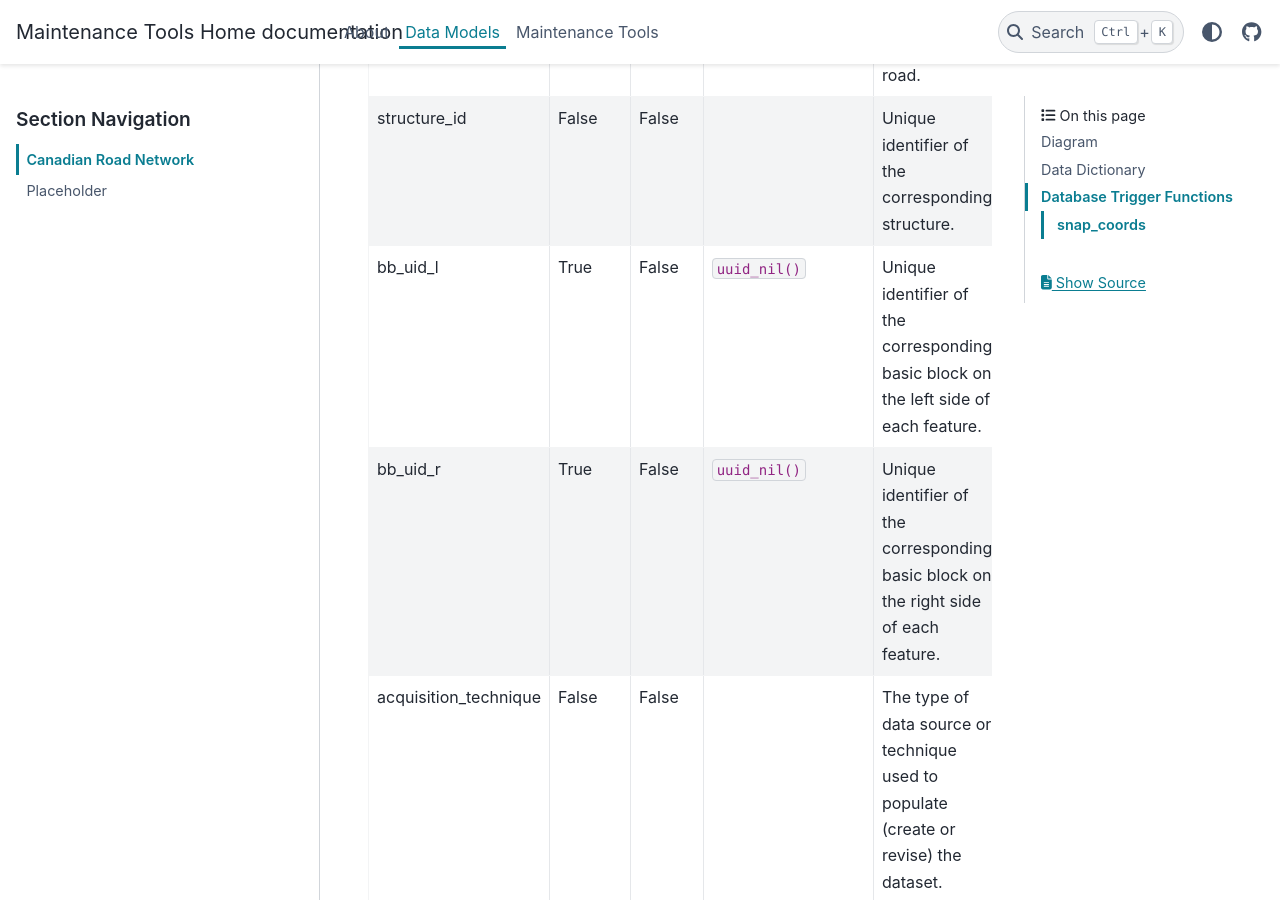
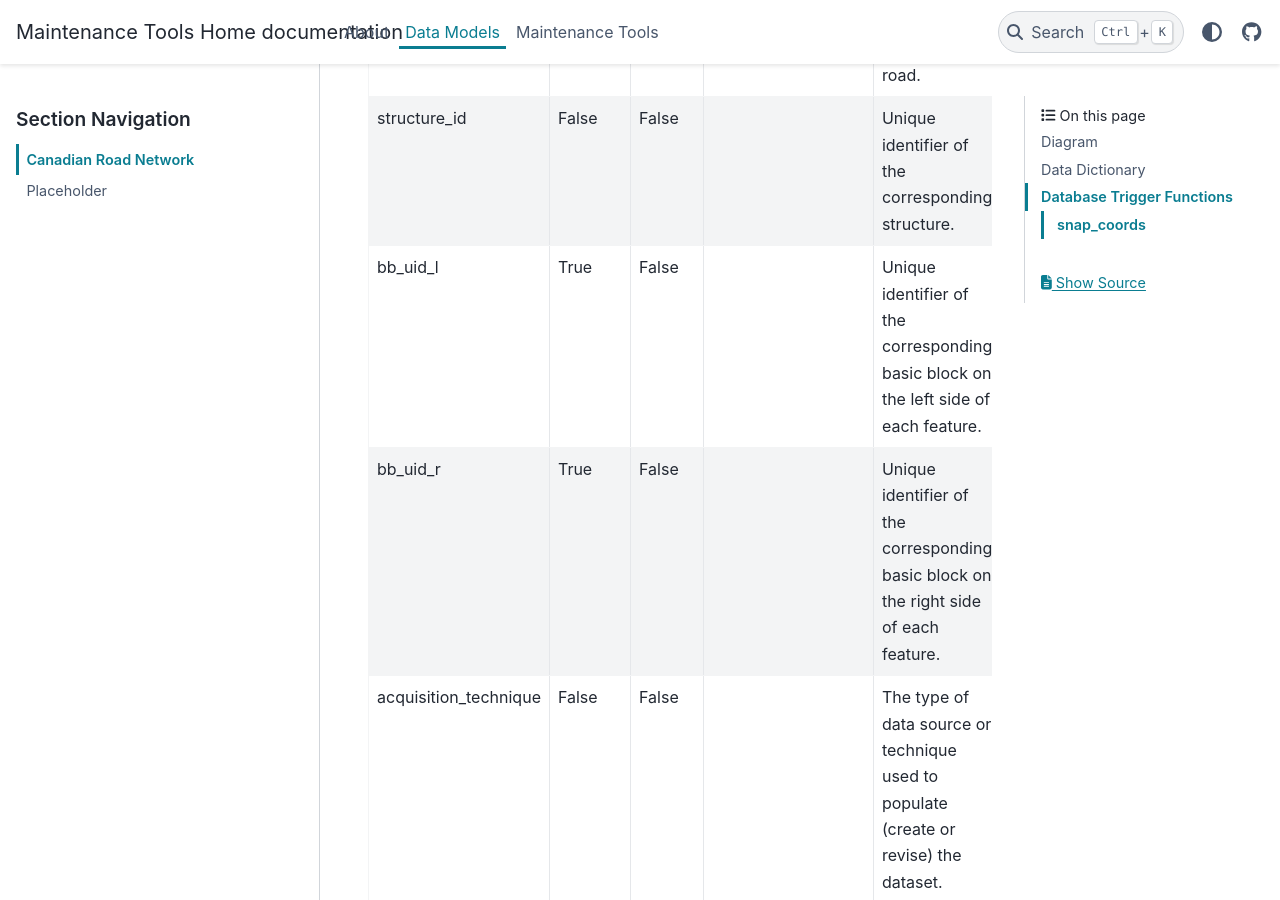
Before and after one commit to StatCan/egp-maintenance-tools, a Sphinx documentation site: the page built from docs/source/data_models/canadian_road_network.rst, in a window 1280 px wide and 900 px high, scrolled down 33854 px. Built offline with Sphinx 7.4.7 and the PyData theme 0.15.4, drawn with Linux system fonts in a browser that asks for light colours.

Commit message:
[1] removed default value for bb_uid_l/_r (CRN data model segment table)

```diff
--- a/docs/source/data_models/canadian_road_network.rst
+++ b/docs/source/data_models/canadian_road_network.rst
@@ -800,10 +800,8 @@ segment
    "traffic_direction", False, False, "", "The direction(s) of traffic flow allowed on the road."
    "road_surface_type", False, False, "", "The type of surface covering a road."
    "structure_id", False, False, "", "Unique identifier of the corresponding structure."
-   "bb_uid_l", True, False, ``uuid_nil()``, "Unique identifier of the corresponding basic block on the left side of
-   each feature."
-   "bb_uid_r", True, False, ``uuid_nil()``, "Unique identifier of the corresponding basic block on the right side of
-   each feature."
+   "bb_uid_l", True, False, "", "Unique identifier of the corresponding basic block on the left side of each feature."
+   "bb_uid_r", True, False, "", "Unique identifier of the corresponding basic block on the right side of each feature."
    "acquisition_technique", False, False, "", "The type of data source or technique used to populate (create or revise)
    the dataset."
    "planimetric_accuracy", False, False, -1, "The planimetric accuracy expressed in meters as the circular map accuracy
```
Also changed, not shown: 1 other file.
